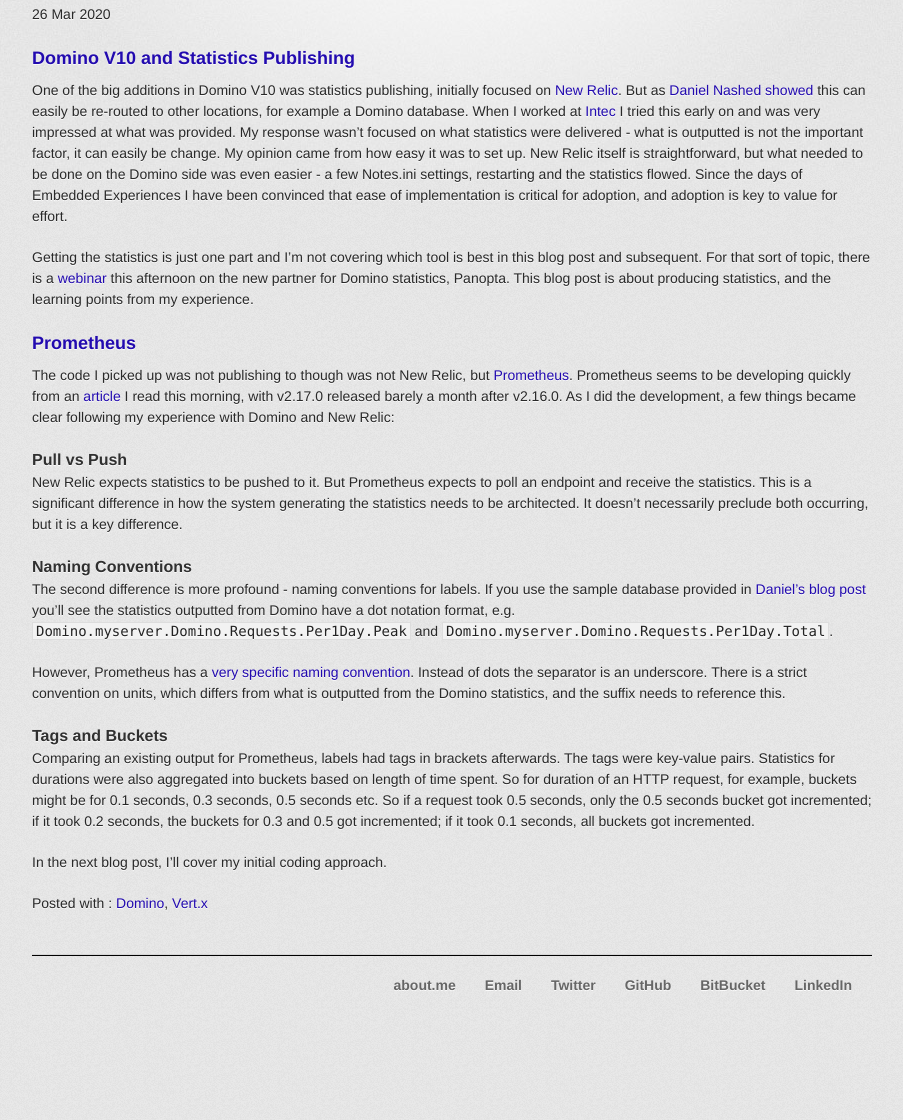
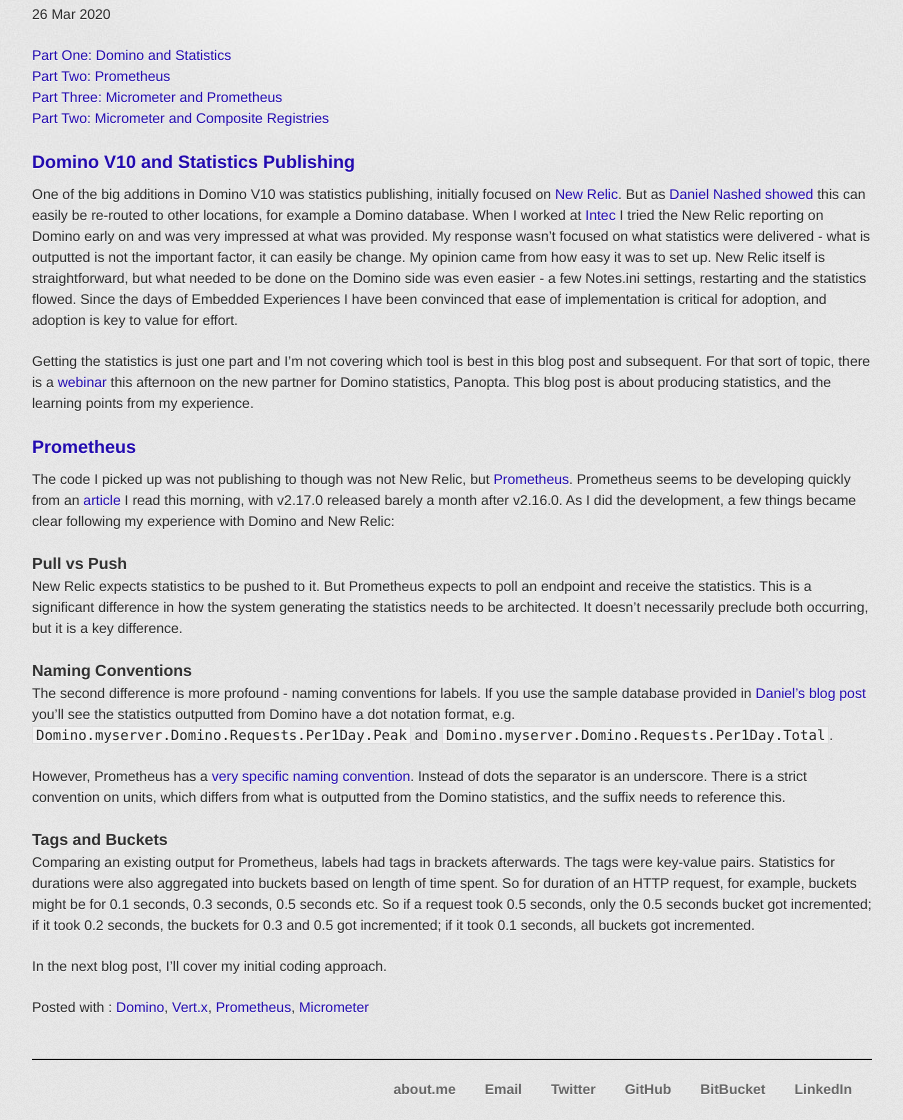
Before and after one commit to paulswithers/paulswithers.github.io, a Jekyll site: the page built from _posts/2020-03-26-statistics-reporting.md, in a window 1280 px wide. Shown: the part 403-1523 px from the top of the page, without its empty margins (188-1091 px from the left). Built offline with Jekyll 4.4.1, drawn with Linux system fonts in a browser that asks for light colours; some web fonts are replaced; comment, search, counter and statistics services are not loaded; before the commit the page ends 1419 px from its top, so only the background shows below that.

Commit message:
New blog post, new tags, updating tags on older posts

```diff
--- a/_data/tags.yaml
+++ b/_data/tags.yaml
@@ -16,8 +16,12 @@
   name: LotusScript
 - slug: nomad
   name: HCL Nomad
+- slug: micrometer
+  name: Micrometer
 - slug: performance
   name: Performance
+- slug: prometheus
+  name: Prometheus
 - slug: react
   name: React
 - slug: support
--- a/_posts/2020-03-26-statistics-reporting.md
+++ b/_posts/2020-03-26-statistics-reporting.md
@@ -3,12 +3,16 @@
 title: "Statistics Publishing and Reporting Part One"
 date: 2020-03-26
 category: domino
-tags: [domino,vert.x]
+tags: [domino,vert.x,prometheus,micrometer]
 comments: true
 ---
+[Part One: Domino and Statistics]()
+[Part Two: Prometheus](/blog/2020/03/30/statistics-for-prometheus)
+[Part Three: Micrometer and Prometheus](/blog/2020/04/01/statistics-using-micrometer)
+[Part Two: Micrometer and Composite Registries](/blog/2020/04/18/micrometer-composite-registries)
 ### Domino V10 and Statistics Publishing
 
-One of the big additions in Domino V10 was statistics publishing, initially focused on [New Relic](https://newrelic.com/). But as [Daniel Nashed showed](http://blog.nashcom.de/nashcomblog.nsf/dx/domino-10-statistic-collection.htm) this can easily be re-routed to other locations, for example a Domino database. When I worked at [Intec](https://www.intec.co.uk/) I tried this early on and was very impressed at what was provided. My response wasn't focused on what statistics were delivered - what is outputted is not the important factor, it can easily be change. My opinion came from how easy it was to set up. New Relic itself is straightforward, but what needed to be done on the Domino side was even easier - a few Notes.ini settings, restarting and the statistics flowed. Since the days of Embedded Experiences I have been convinced that ease of implementation is critical for adoption, and adoption is key to value for effort.
+One of the big additions in Domino V10 was statistics publishing, initially focused on [New Relic](https://newrelic.com/). But as [Daniel Nashed showed](http://blog.nashcom.de/nashcomblog.nsf/dx/domino-10-statistic-collection.htm) this can easily be re-routed to other locations, for example a Domino database. When I worked at [Intec](https://www.intec.co.uk/) I tried the New Relic reporting on Domino early on and was very impressed at what was provided. My response wasn't focused on what statistics were delivered - what is outputted is not the important factor, it can easily be change. My opinion came from how easy it was to set up. New Relic itself is straightforward, but what needed to be done on the Domino side was even easier - a few Notes.ini settings, restarting and the statistics flowed. Since the days of Embedded Experiences I have been convinced that ease of implementation is critical for adoption, and adoption is key to value for effort.
 
 Getting the statistics is just one part and I'm not covering which tool is best in this blog post and subsequent. For that sort of topic, there is a [webinar](https://register.gotowebinar.com/register/7882842366917205516) this afternoon on the new partner for Domino statistics, Panopta. This blog post is about producing statistics, and the learning points from my experience.
 
```
Also changed, not shown: _posts/2020-03-30-statistics-for-prometheus.md (+5 -1 lines), _posts/2020-04-01-statistics-using-micrometer.md (+5 -1 lines), _posts/2020-04-18-micrometer-composite-registries.md (added, +80 -0 lines), blog/tag/micrometer.md (added, +5 -0 lines), blog/tag/prometheus.md (added, +5 -0 lines).
